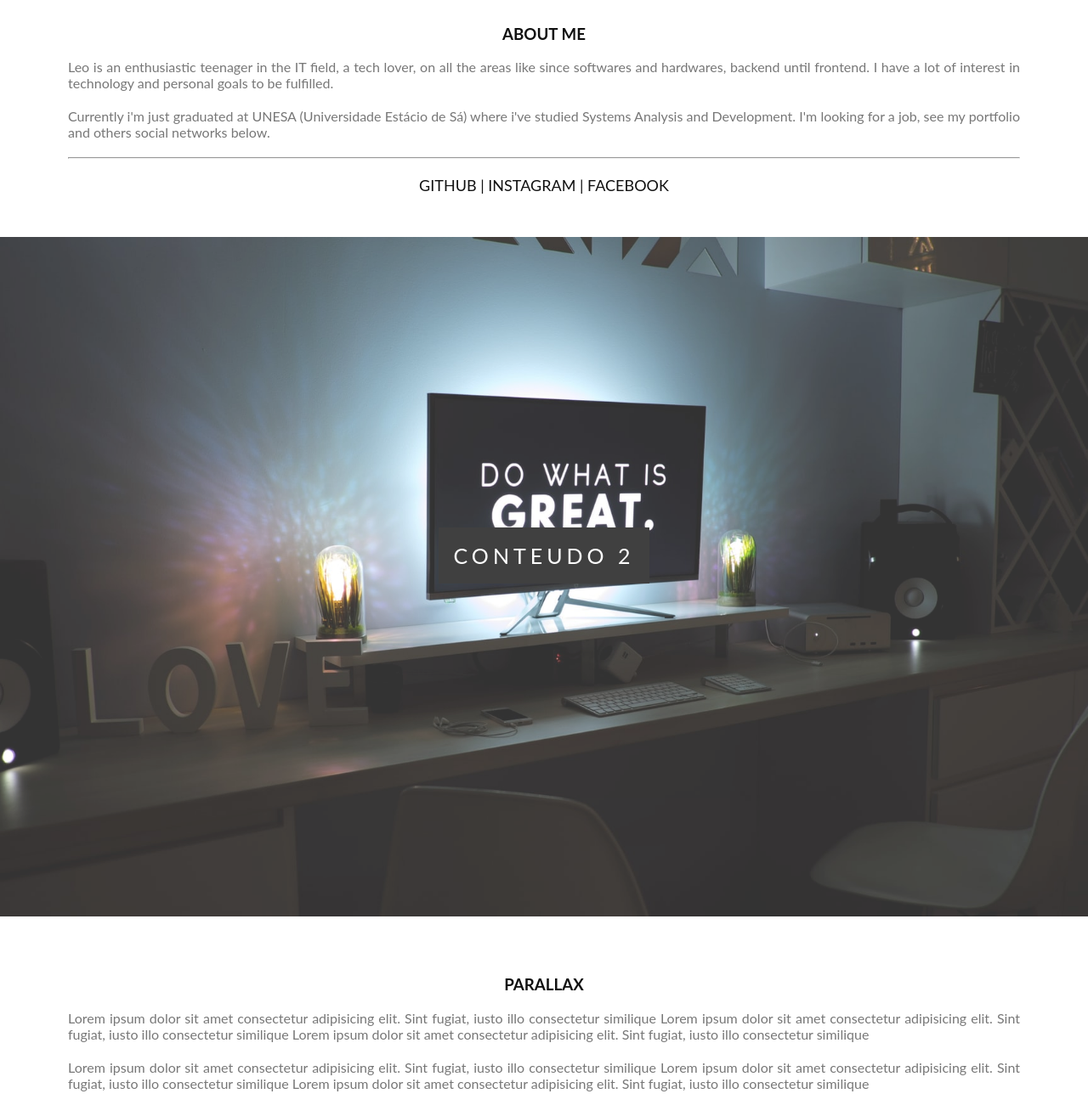
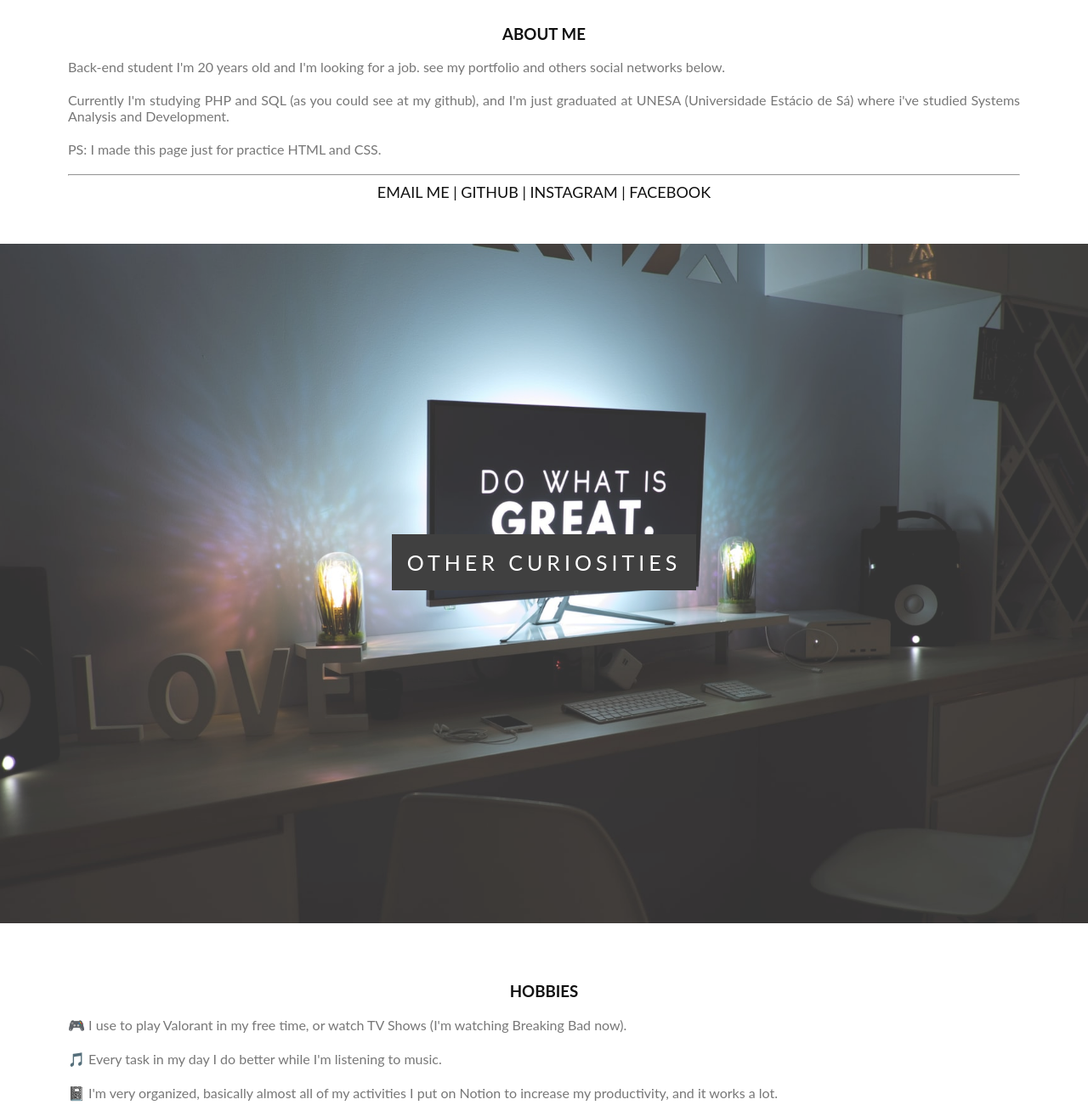
Before and after one commit to leotlles/hi-imleo, a plain HTML site: page index.html in a window 1280 px wide. Shown: the part 840-2141 px from the top of the page at 85% size. Drawn offline with Linux system fonts and the light colour scheme.

Commit message:
UPDATE HTML 2023

```diff
--- a/index.html
+++ b/index.html
@@ -6,55 +6,65 @@
     <link rel="stylesheet" href="style.css">
 
     <link href="https://fonts.googleapis.com/css2?family=Do+Hyeon&display=swap" rel="stylesheet">
+    <link rel="preconnect" href="https://fonts.googleapis.com">
+    <link rel="preconnect" href="https://fonts.gstatic.com" crossorigin>
+    <link href="https://fonts.googleapis.com/css2?family=Mulish:wght@200;400&display=swap" rel="stylesheet">
+
 </head>
 <body>
     <div class="caixa1">
         <div class="conteudo-titulo">
-            <span class="titulo">hi i'm leo</span>
+            <span class="titulo">hi, i'm leo</span>
         </div>
     </div>
 
     <div class="conteudo">
         <h3>About Me</h3>
-        <p>Leo is an enthusiastic teenager in the IT field,
-            a tech lover, on all the areas like since
-            softwares and hardwares, backend until frontend.
-            I have a lot of interest
-            in technology and personal goals to be fulfilled.</p>
-        <p> Currently i'm just graduated at UNESA (Universidade Estácio de Sá)
-            where i've studied Systems Analysis and Development. I'm
-            looking for a job, see my portfolio and others social networks below. <hr> </p>
+        <p> Back-end student I'm 20 years old and I'm looking for a job.
+            see my portfolio and others social networks below.
+        </p>
+        <p> Currently I'm studying PHP and SQL (as you could see at my github), and
+            I'm just graduated at UNESA (Universidade Estácio de Sá)
+            where i've studied Systems Analysis and Development.
+        </p>
+        <p>
+            PS: I made this page just for practice HTML and CSS.
+        </p>
+        <hr>
 
         <div class="social-network">
-            <a href="https://www.github.com/trustindestiny">Github |</a>
-            <a href="https://www.instagram.com/zinleo11">Instagram |</a>
-            <a href="https://www.facebook.com/leotalles16">Facebook</a>
+            <a href="mailto:tryagainleo@proton.me">Email me |</a>
+            <a href="https://www.github.com/leotlles">Github |</a>
+            <a href="https://www.instagram.com/leotlles">Instagram |</a>
+            <a href="https://www.linkedin.com/in/leonardo-talles1/">Facebook</a>
         </div>
     </div>
 
     <div class="caixa2">
         <div class="conteudo-titulo">
-            <span class="titulo">CONTEUDO 2</span>
+            <span class="titulo">Other curiosities</span>
         </div>
     </div>
 
     <div class="conteudo">
-        <h3>Parallax</h3>
-        <p>Lorem ipsum dolor sit amet consectetur adipisicing elit.
-        Sint fugiat, iusto illo consectetur similique Lorem ipsum dolor sit amet consectetur adipisicing elit.
-        Sint fugiat, iusto illo consectetur similique
-        Lorem ipsum dolor sit amet consectetur adipisicing elit.
-        Sint fugiat, iusto illo consectetur similique</p>
-        <p>Lorem ipsum dolor sit amet consectetur adipisicing elit.
-            Sint fugiat, iusto illo consectetur similique Lorem ipsum dolor sit amet consectetur adipisicing elit.
-            Sint fugiat, iusto illo consectetur similique
-            Lorem ipsum dolor sit amet consectetur adipisicing elit.
-            Sint fugiat, iusto illo consectetur similique</p>
+        <h3> HOBBIES </h3>
+        <p> 🎮 I use to play Valorant in my free time, or watch TV Shows (I'm watching Breaking Bad now).
+        </p>
+
+        <p>
+            🎵 Every task in my day I do better while I'm listening to music.
+        </p>
+
+        <p>
+            📓 I'm very organized, basically almost all of my activities I put on Notion to increase my
+            productivity, and it works a lot.
+        </p>
+
     </div>
 
     <div class="caixa3">
         <div class="conteudo-titulo">
-            <span class="titulo">CONTEUDO 3</span>
+            <span class="titulo"> This is all. </span>
         </div>
     </div>
 </body>
```
